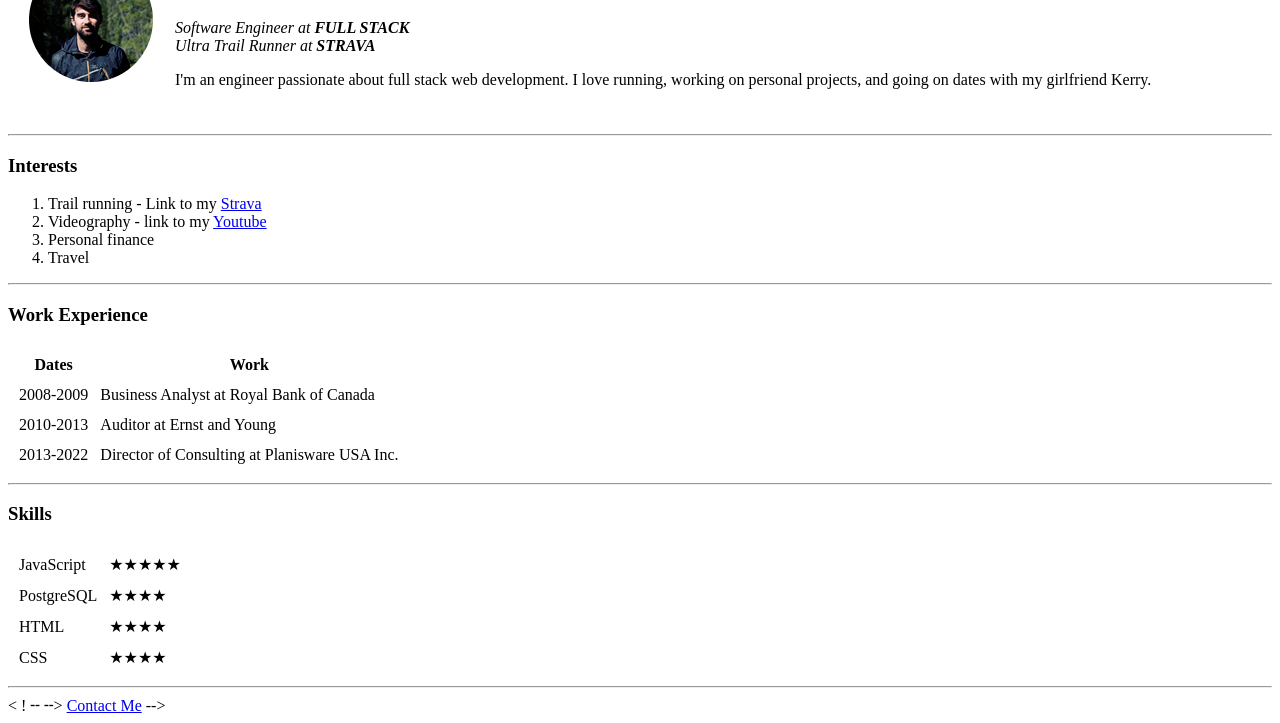
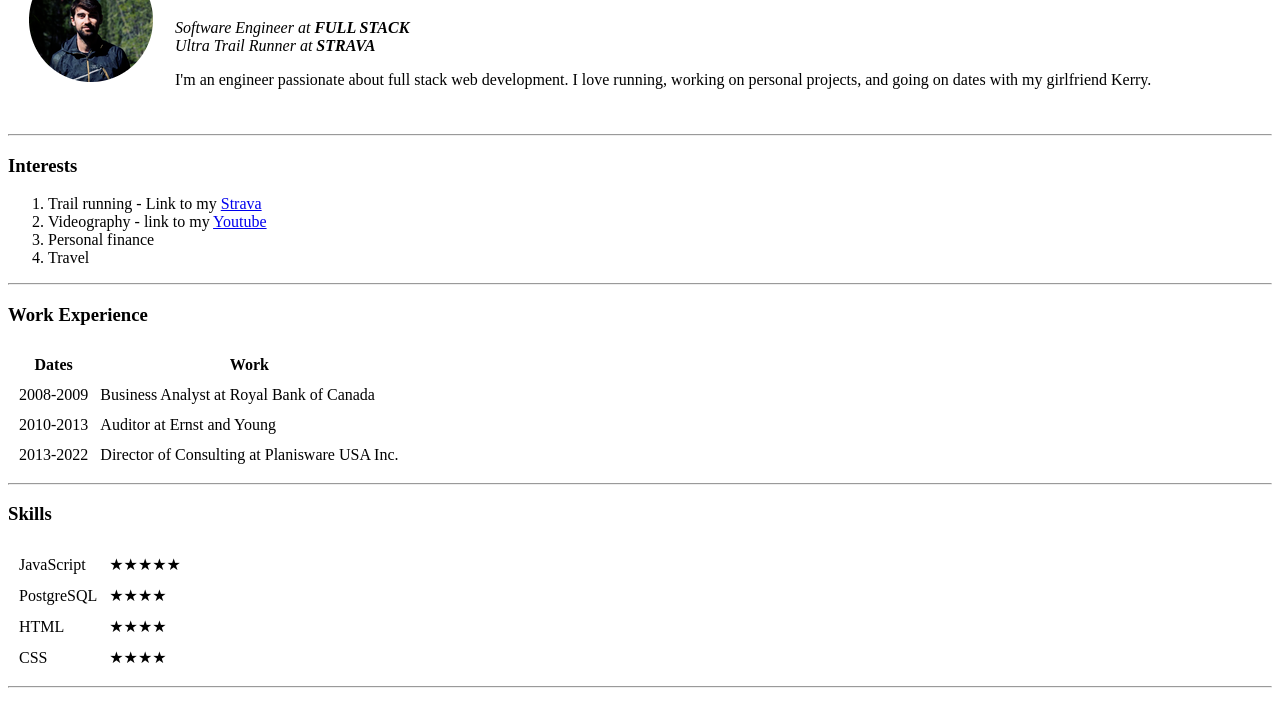
Before and after one commit to jvjmarinello/cv, a plain HTML site: page index.html in a window 1280 px wide. Shown: the part 90-813 px from the top of the page. Drawn offline with Linux system fonts and the light colour scheme.

Commit message:
Removed contact me link

```diff
--- a/index.html
+++ b/index.html
@@ -72,6 +72,5 @@
             </tr>
         </table>
         <hr>
-        < ! ╌ ╌> <a href="contactme.html">Contact Me</a> -->
     </body>
 </html>
```
